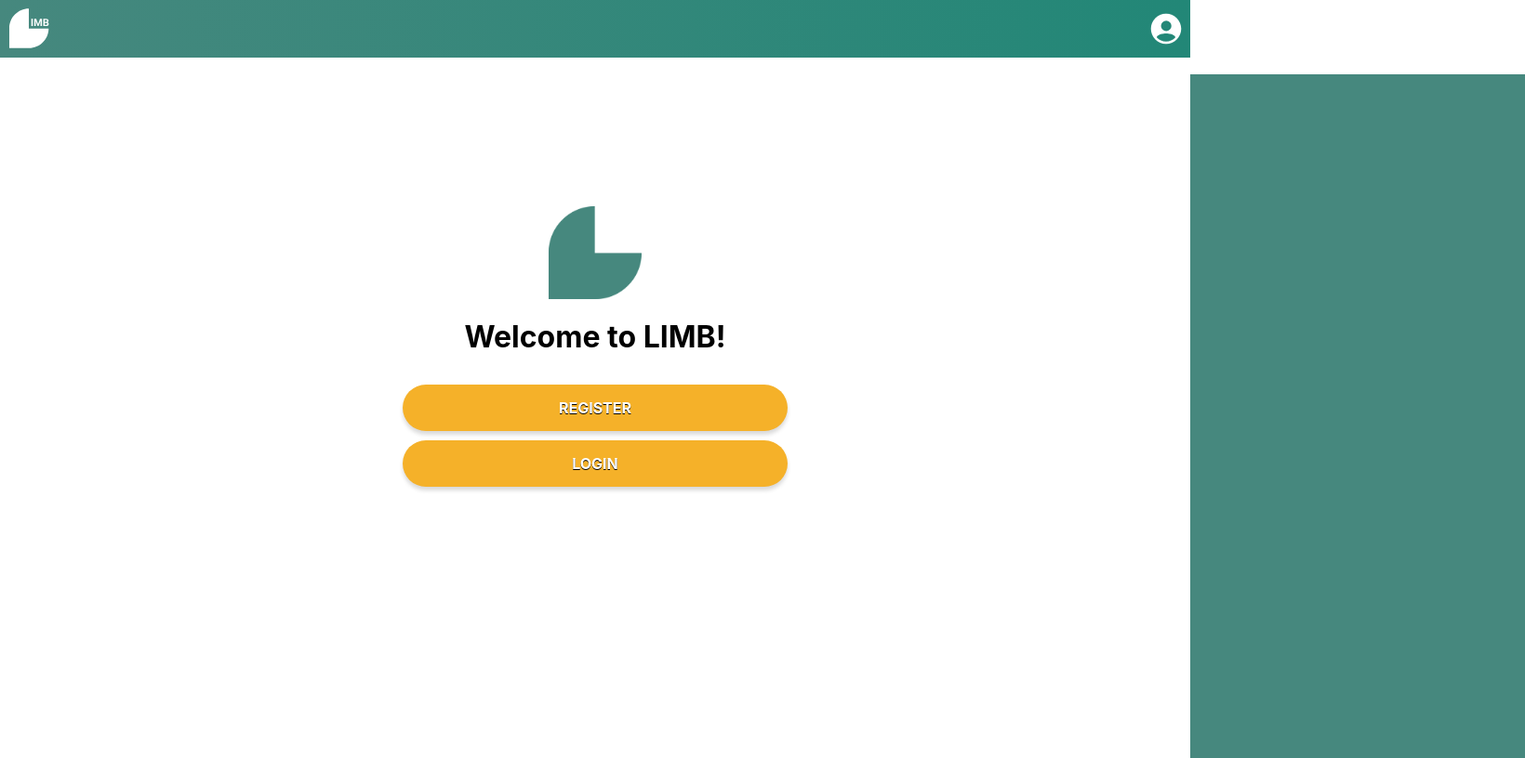
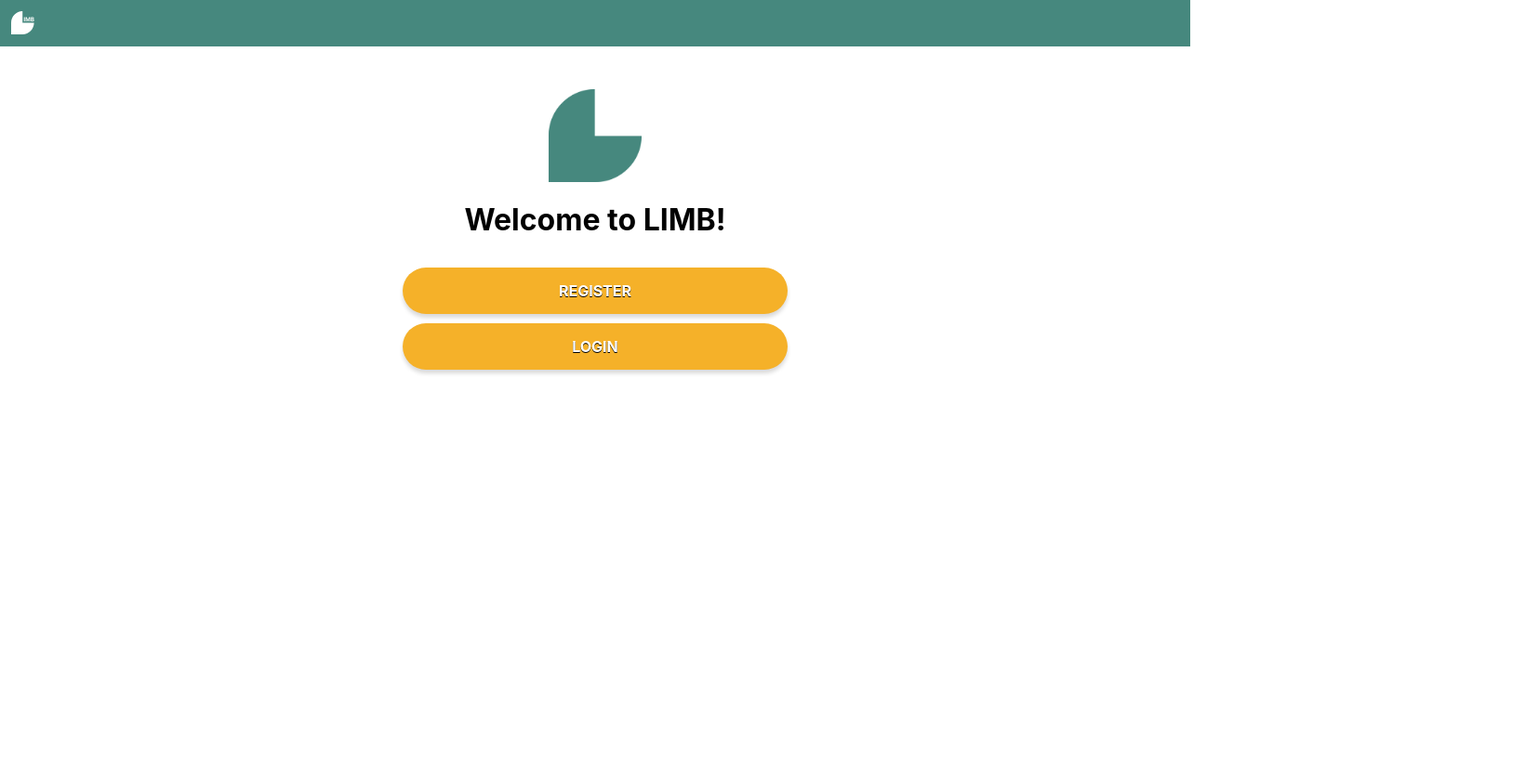
Before and after one commit to Eebzie/wireless-prosthetic-arm, a website: page index.html in a window 1280 px wide. Shown: the whole page at 93% size, 1640 px wide, since content can reach past the window. Drawn offline with nearby package versions, Linux system fonts and the light colour scheme.

Commit message:
Updated header with working return logo button

```diff
--- a/app.js
+++ b/app.js
@@ -4,7 +4,6 @@ const navSlide = () => {
 
     profileSettings.addEventListener('click', () =>{
         nav.classList.toggle('nav-active');
-        console.log("yes");
     }
 }
 navSlide();
--- a/index.html
+++ b/index.html
@@ -14,30 +14,13 @@
     <script src="https://unpkg.com/ionicons@5.4.0/dist/ionicons.js"></script>
 
     <!-- ===== MAIN JS ===== -->
-    <!--<script src="navbar.js"></script>-->
+    <script src="app.js"></script>
 
     <!-- ===== NAV BAR ===== -->
-    <div class="nav-bar">
-        <img src="images/LIMBlogo.svg" alt="LIMB logo" id="nav-logo">
-        <a href="" class="profileSettings"><ion-icon name="person-circle-sharp"></ion-icon></a>
-    </div>
-    <nav>
-        <ul class="nav-links">
-            <li>
-                <a href="#">Accessibility</a>
-            </li>
-            <li>
-                <a href="#">Dark Mode</a>
-            </li>
-            <li>
-                <a href="#">Help Center</a>
-            </li>
-            <li>
-                <a href="#">About</a>
-            </li>
-        </ul>
-    </nav>
-
+    <header class="header">
+        <a href="index.html"><img src="images/LIMBlogo.svg" class="header-button" id="logoNav" alt="LIMB logo"></a>
+    </header>
+    <main>
         <div class="logo-welcome-message">
             <img src="images/logo.png" alt="LIMB logo" class="logo">
             <h1 class="main-header">Welcome to LIMB!</h1>
@@ -48,7 +31,7 @@
             <a href="register.html" class="button button-block register">REGISTER</a>
             <a href="login.html" class="button button-block login">LOGIN</a>
         </div>
-
+    </main>
 
 
 </body>
--- a/style.css
+++ b/style.css
@@ -20,27 +20,44 @@ ion-icon{
 
 /* ===== GLOBAL ===== */
 body{
+    --header-height: 50px;
+
+    margin: var(--header-height) 0 0 0;
     font-family: -apple-system, BlinkMacSystemFont, 'Segoe UI', Roboto, Oxygen, Ubuntu, Cantarell, 'Open Sans', 'Helvetica Neue', sans-serif;
-    margin: 0px;
+}
+
+.preload * {
+
+    /* Prevents any animations before site is done loading */
+    transition: none !important;
 }
 
 /* ===== INDEX ===== */
-.nav-bar{
-    background-image: linear-gradient(to right, #46887E, #228777);
-    padding-right: 0.5%;
-    padding-block: 0.5%;
+.header{
+    position: fixed;
+    top: 0;
+    left: 0;
+    width: 100%;
+    height: var(--header-height);
+    background: #46887E;
     display: flex;
     justify-content: space-between;
 }
 
-#nav-logo{
-    padding-left: 10px;
-    width: 43px;
+.header-button, a .header-button{
+    width: var(--header-height);
+    flex-shrink: 0;
+
+    /* Removing default button styling */
+    background: none;
+    outline: none;
+    border: none;
+    cursor: pointer;
 }
 
-.profileSettings {
-    padding-top: 5px;
-    min-width: 25px;
+.header-button#logoNav{
+    width: 25px;
+    padding: 12px;
 }
 
 nav{
@@ -49,17 +66,6 @@ nav{
     align-items: center;
     min-height: 8vh;
 }
-
-.nav-links a{
-    /* color: ; */
-    text-decoration: none;
-}
-
-.nav-links li{
-    list-style: none;
-}
-
-
 
 .logo{
     max-width: 100px;
@@ -83,14 +89,6 @@ nav{
    /*  text-transform: uppercase;
         color: #46887E; */
 
-}
-
-.burger div{
-    width: 25px;
-    height: 3px;
-    background-color: #ffffff;
-    margin: 5px;
-    justify-content: right;
 }
 
 button{
@@ -193,33 +191,6 @@ textarea:focus, input:focus{
     outline: none;
 }
 
-@media screen{
-    body{
-        overflow-x: hidden;
-    }
-    .nav-links{
-        position: absolute;
-        right: 0px;
-        height: 92vh;
-        top: 8vh;
-        background-color: #46887E;
-        display: flex;
-        flex-direction: column;
-        align-items: center;
-        width: 25%;
-        transform: translateX(100%);
-        transition: transform 0.5s ease-in;
-    }
-    .nav-links li{
-        opacity: 0;
-    }
-}
-
-.nav-active{
-    transform: translateX(0%);
-}
-
-
 /* .flex-container{
     display: flex;
     align-items: stretch;
```
Also changed, not shown: login.html (+7 -6 lines), register.html (+6 -7 lines), README.md. Lines whose indentation alone changed are shown as unchanged.
